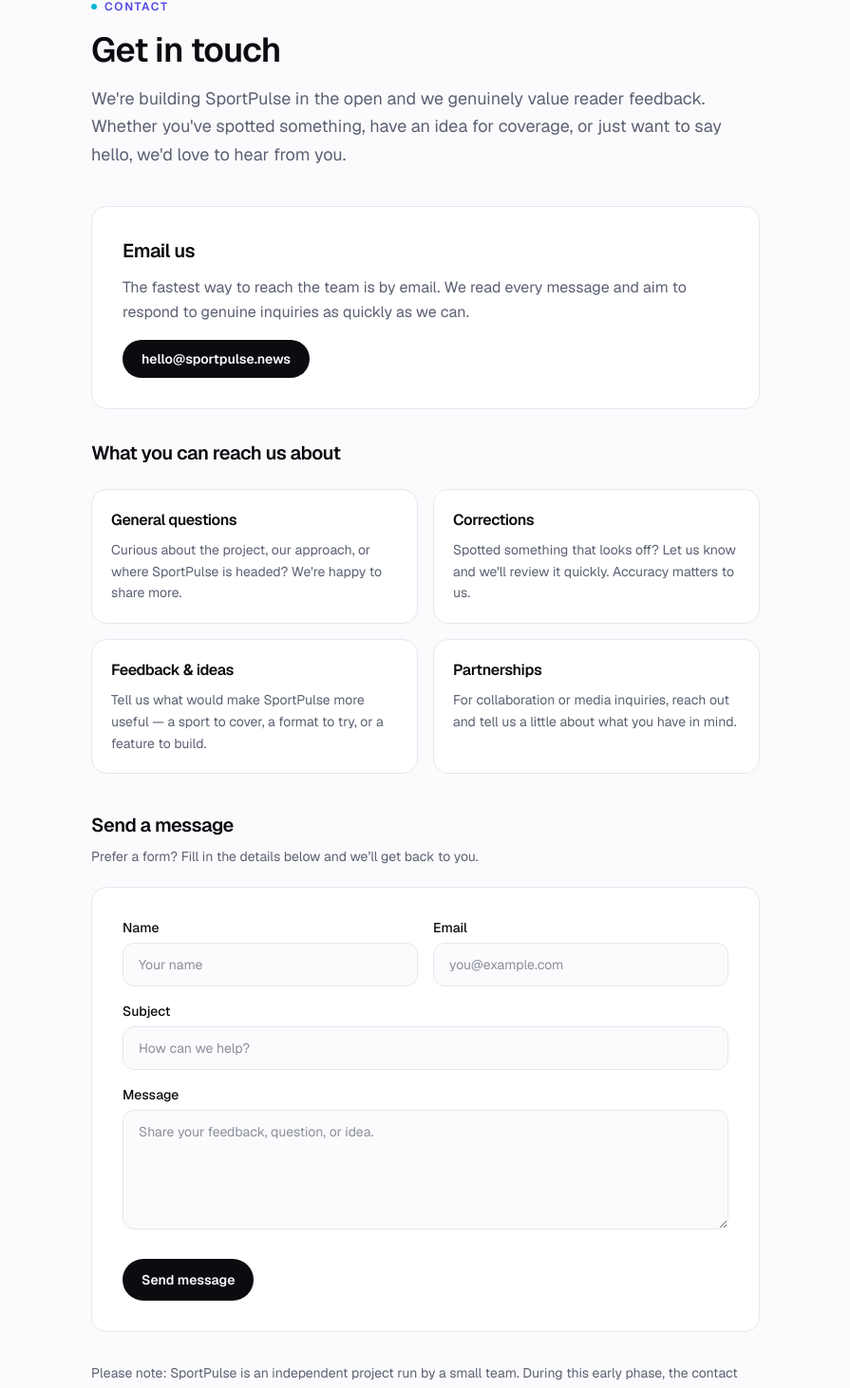
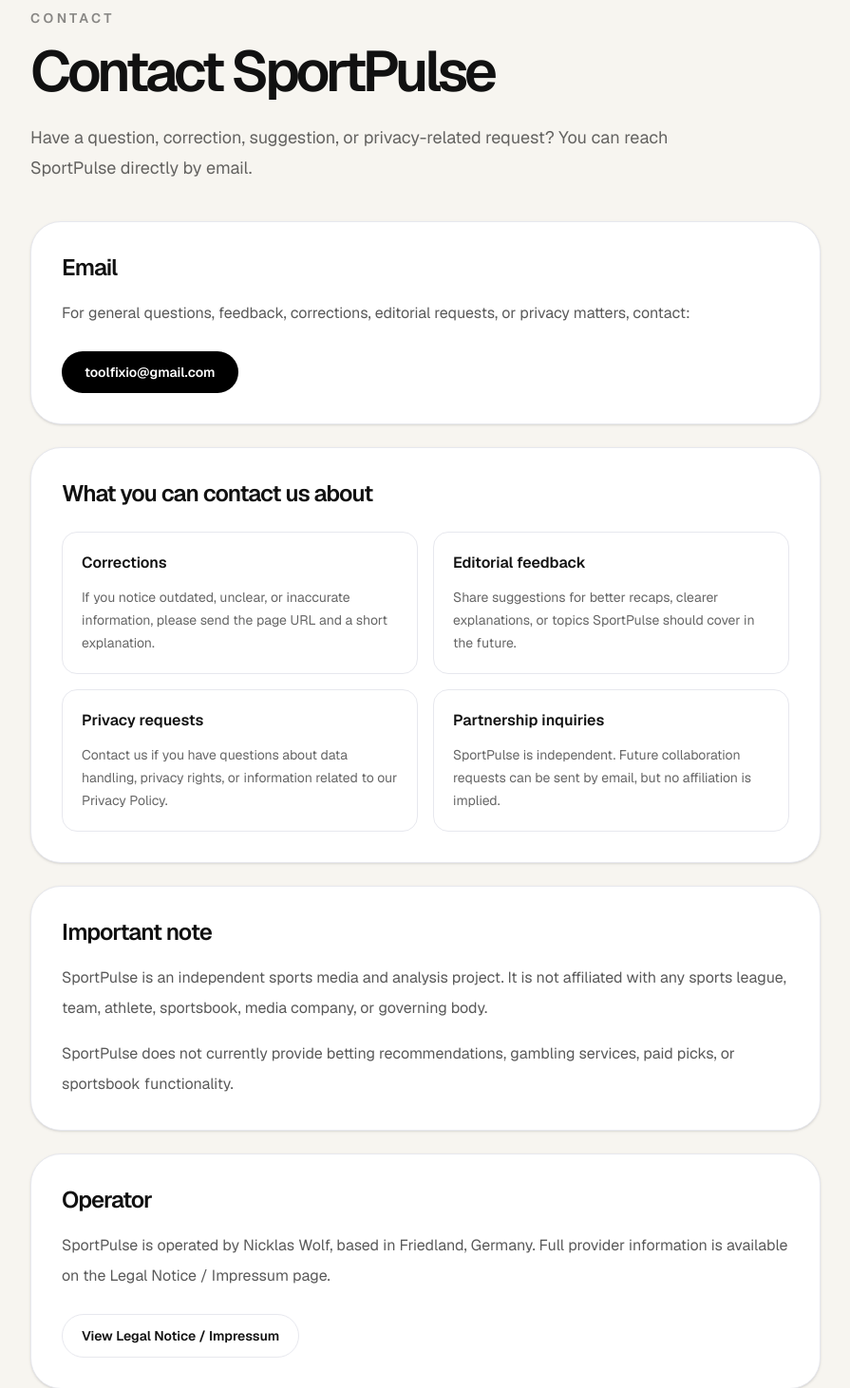
Before and after one commit to toollane/sportpulse.news, a Next.js app: page /contact in a window 1280 px wide. Shown: the part 152-1614 px from the top of the page at 95% size, without its empty margins (192-1087 px from the left). Built offline with nearby package versions, Linux system fonts and the light colour scheme.

Commit message:
Update contact page

```diff
--- a/app/contact/page.tsx
+++ b/app/contact/page.tsx
@@ -1,82 +1,159 @@
 import type { Metadata } from "next";
-import PageHeader from "@/components/PageHeader";
-import ContactForm from "@/components/ContactForm";
-import { contactTopics } from "@/lib/mockData";
+import Link from "next/link";
 
 export const metadata: Metadata = {
-  title: "Contact — Get in touch with SportPulse",
+  title: "Contact | SportPulse",
   description:
-    "Questions, feedback, corrections, or partnership ideas? Contact the SportPulse team at hello@sportpulse.news. We read every message.",
-  alternates: { canonical: "/contact" },
+    "Contact SportPulse for editorial questions, feedback, corrections, privacy requests, and general inquiries.",
 };
 
 export default function ContactPage() {
   return (
-    <div className="mx-auto w-full max-w-3xl px-5 py-14 sm:px-8 sm:py-20">
-      <PageHeader
-        eyebrow="Contact"
-        title="Get in touch"
-        lead="We're building SportPulse in the open and we genuinely value reader feedback. Whether you've spotted something, have an idea for coverage, or just want to say hello, we'd love to hear from you."
-      />
+    <main className="min-h-screen bg-[#f7f5f0] text-[#111111]">
+      <section className="mx-auto w-full max-w-4xl px-5 py-16 sm:px-8 lg:py-24">
+        <div className="mb-10">
+          <p className="mb-4 text-sm font-semibold uppercase tracking-[0.24em] text-black/45">
+            Contact
+          </p>
+          <h1 className="text-5xl font-semibold tracking-[-0.07em] sm:text-6xl">
+            Contact SportPulse
+          </h1>
+          <p className="mt-6 max-w-2xl text-lg leading-8 text-black/60">
+            Have a question, correction, suggestion, or privacy-related request?
+            You can reach SportPulse directly by email.
+          </p>
+        </div>
 
-      {/* Primary contact details */}
-      <section className="mt-10 rounded-card border border-border bg-surface p-6 sm:p-8">
-        <h2 className="text-xl font-semibold tracking-tight text-foreground">
-          Email us
+        <div className="space-y-6">
+          <section className="rounded-[2rem] border border-black/10 bg-white p-6 shadow-sm sm:p-8">
+            <h2 className="text-2xl font-semibold tracking-[-0.04em]">
+              Email
             </h2>
-        <p className="mt-3 text-sm leading-relaxed text-muted sm:text-base">
-          The fastest way to reach the team is by email. We read every message
-          and aim to respond to genuine inquiries as quickly as we can.
+            <p className="mt-4 leading-8 text-black/65">
+              For general questions, feedback, corrections, editorial requests,
+              or privacy matters, contact:
             </p>
+
             <a
-          href="mailto:hello@sportpulse.news"
-          className="mt-4 inline-flex items-center gap-2 rounded-full bg-foreground px-5 py-2.5 text-sm font-semibold text-background transition-opacity hover:opacity-90"
+              href="mailto:toolfixio@gmail.com"
+              className="mt-6 inline-flex rounded-full bg-black px-6 py-3 text-sm font-semibold text-white transition hover:bg-black/80"
             >
-          hello@sportpulse.news
+              toolfixio@gmail.com
             </a>
           </section>
 
-      <section className="mt-8" aria-label="What to contact us about">
-        <h2 className="text-xl font-semibold tracking-tight text-foreground">
-          What you can reach us about
+          <section className="rounded-[2rem] border border-black/10 bg-white p-6 shadow-sm sm:p-8">
+            <h2 className="text-2xl font-semibold tracking-[-0.04em]">
+              What you can contact us about
             </h2>
+
             <div className="mt-6 grid gap-4 sm:grid-cols-2">
-          {contactTopics.map((topic) => (
-            <div
-              key={topic.title}
-              className="rounded-card border border-border bg-surface p-5"
-            >
-              <h3 className="text-base font-semibold tracking-tight text-foreground">
-                {topic.title}
-              </h3>
-              <p className="mt-2 text-sm leading-relaxed text-muted">
-                {topic.body}
+              <div className="rounded-2xl border border-black/10 p-5">
+                <h3 className="font-semibold">Corrections</h3>
+                <p className="mt-3 text-sm leading-6 text-black/60">
+                  If you notice outdated, unclear, or inaccurate information,
+                  please send the page URL and a short explanation.
                 </p>
               </div>
-          ))}
+
+              <div className="rounded-2xl border border-black/10 p-5">
+                <h3 className="font-semibold">Editorial feedback</h3>
+                <p className="mt-3 text-sm leading-6 text-black/60">
+                  Share suggestions for better recaps, clearer explanations,
+                  or topics SportPulse should cover in the future.
+                </p>
+              </div>
+
+              <div className="rounded-2xl border border-black/10 p-5">
+                <h3 className="font-semibold">Privacy requests</h3>
+                <p className="mt-3 text-sm leading-6 text-black/60">
+                  Contact us if you have questions about data handling,
+                  privacy rights, or information related to our Privacy Policy.
+                </p>
+              </div>
+
+              <div className="rounded-2xl border border-black/10 p-5">
+                <h3 className="font-semibold">Partnership inquiries</h3>
+                <p className="mt-3 text-sm leading-6 text-black/60">
+                  SportPulse is independent. Future collaboration requests can
+                  be sent by email, but no affiliation is implied.
+                </p>
+              </div>
             </div>
           </section>
 
-      <section className="mt-10" aria-label="Contact form">
-        <h2 className="text-xl font-semibold tracking-tight text-foreground">
-          Send a message
+          <section className="rounded-[2rem] border border-black/10 bg-white p-6 shadow-sm sm:p-8">
+            <h2 className="text-2xl font-semibold tracking-[-0.04em]">
+              Important note
             </h2>
-        <p className="mt-2 text-sm leading-relaxed text-muted">
-          Prefer a form? Fill in the details below and we&rsquo;ll get back to
-          you.
+            <p className="mt-4 leading-8 text-black/65">
+              SportPulse is an independent sports media and analysis project.
+              It is not affiliated with any sports league, team, athlete,
+              sportsbook, media company, or governing body.
             </p>
-        <div className="mt-5">
-          <ContactForm />
+            <p className="mt-4 leading-8 text-black/65">
+              SportPulse does not currently provide betting recommendations,
+              gambling services, paid picks, or sportsbook functionality.
+            </p>
+          </section>
+
+          <section className="rounded-[2rem] border border-black/10 bg-white p-6 shadow-sm sm:p-8">
+            <h2 className="text-2xl font-semibold tracking-[-0.04em]">
+              Operator
+            </h2>
+            <p className="mt-4 leading-8 text-black/65">
+              SportPulse is operated by Nicklas Wolf, based in Friedland,
+              Germany. Full provider information is available on the Legal
+              Notice / Impressum page.
+            </p>
+
+            <div className="mt-6">
+              <Link
+                href="/impressum"
+                className="inline-flex rounded-full border border-black/10 px-5 py-3 text-sm font-semibold transition hover:bg-black hover:text-white"
+              >
+                View Legal Notice / Impressum
+              </Link>
             </div>
           </section>
 
-      <p className="mt-8 text-sm leading-relaxed text-muted">
-        Please note: SportPulse is an independent project run by a small team.
-        During this early phase, the contact form is a demo and does not yet
-        deliver messages, so email is the most reliable way to reach us.
-        Message handling through the form will be enabled as the platform
-        launches.
+          <section className="rounded-[2rem] border border-black/10 bg-white p-6 shadow-sm sm:p-8">
+            <h2 className="text-2xl font-semibold tracking-[-0.04em]">
+              Useful links
+            </h2>
+            <div className="mt-5 grid gap-3 sm:grid-cols-2">
+              <Link
+                href="/about"
+                className="rounded-2xl border border-black/10 p-4 text-sm font-medium transition hover:bg-black hover:text-white"
+              >
+                About SportPulse
+              </Link>
+              <Link
+                href="/privacy"
+                className="rounded-2xl border border-black/10 p-4 text-sm font-medium transition hover:bg-black hover:text-white"
+              >
+                Privacy Policy
+              </Link>
+              <Link
+                href="/terms"
+                className="rounded-2xl border border-black/10 p-4 text-sm font-medium transition hover:bg-black hover:text-white"
+              >
+                Terms of Use
+              </Link>
+              <Link
+                href="/explained"
+                className="rounded-2xl border border-black/10 p-4 text-sm font-medium transition hover:bg-black hover:text-white"
+              >
+                Explained Stories
+              </Link>
+            </div>
+          </section>
+
+          <p className="pt-4 text-sm leading-6 text-black/45">
+            Last updated: June 26, 2026.
           </p>
         </div>
+      </section>
+    </main>
   );
 }
```
Lines whose indentation alone changed are shown as unchanged.
